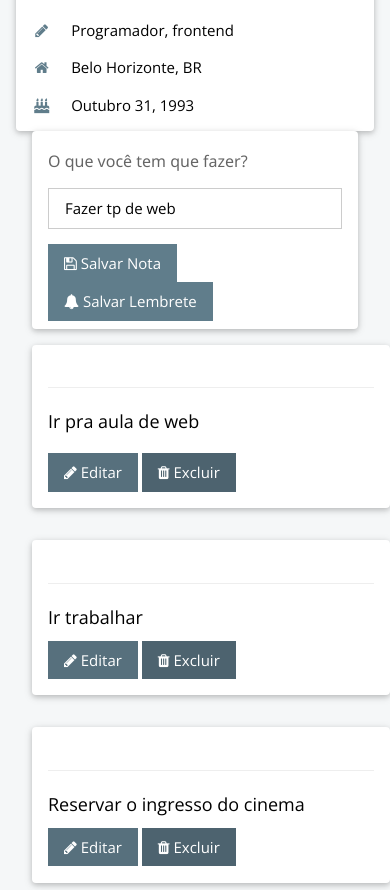
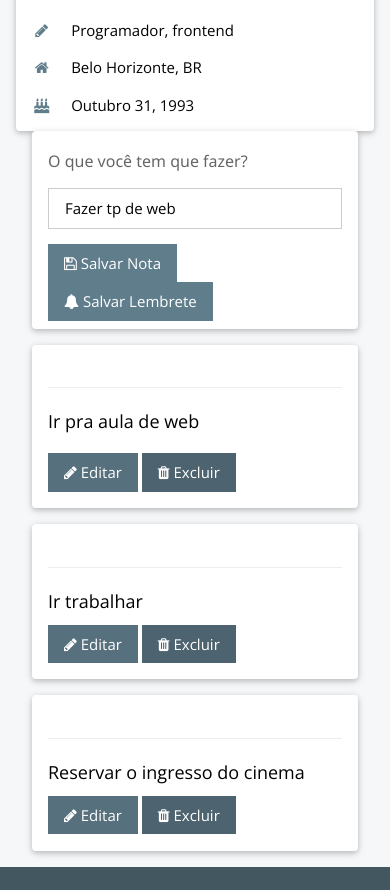
Before and after one commit to dangon1/django_livre, a plain HTML site: page index.html in a window 390 px wide. Shown: the part 182-1072 px from the top of the page. Drawn offline with nearby package versions, Linux system fonts and the light colour scheme.

Commit message:
correção responsividade celular

```diff
--- a/index.html
+++ b/index.html
@@ -71,7 +71,7 @@
         </div>
       </div>
 
-      <article class="nota w3-col m5 w3-container w3-card w3-white w3-round w3-margin"><br>
+      <article class="nota w3-container w3-card w3-white w3-round w3-margin"><br>
         <hr class="w3-clear">
         <p>Ir pra aula de web</p>
 
@@ -79,7 +79,7 @@
         <button type="button" class="w3-button w3-theme-d2 w3-margin-bottom"><i class="fa fa-trash"></i><span>Excluir</span></button>
       </article>
 
-      <article class="nota w3-col m5 w3-container w3-card w3-white w3-round w3-margin"><br>
+      <article class="nota w3-container w3-card w3-white w3-round w3-margin"><br>
         <hr class="w3-clear">
         <h5>Ir trabalhar</h5>
 
@@ -87,7 +87,7 @@
         <button type="button" class="w3-button w3-theme-d2 w3-margin-bottom"><i class="fa fa-trash"></i><span>Excluir</span></button>
       </article>
 
-       <article class="nota w3-col m5 w3-container w3-card w3-white w3-round w3-margin"><br>
+       <article class="nota w3-container w3-card w3-white w3-round w3-margin"><br>
         <hr class="w3-clear">
         <h5>Reservar o ingresso do cinema</h5>
 
```
